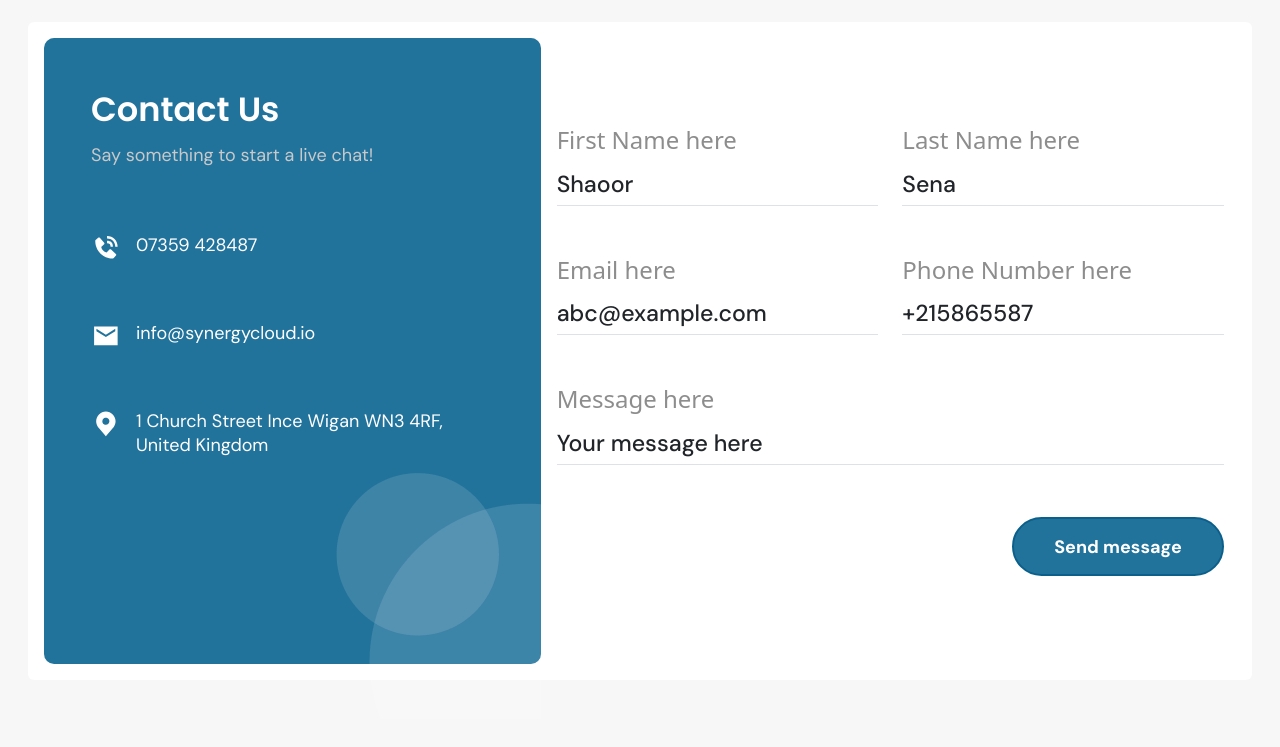
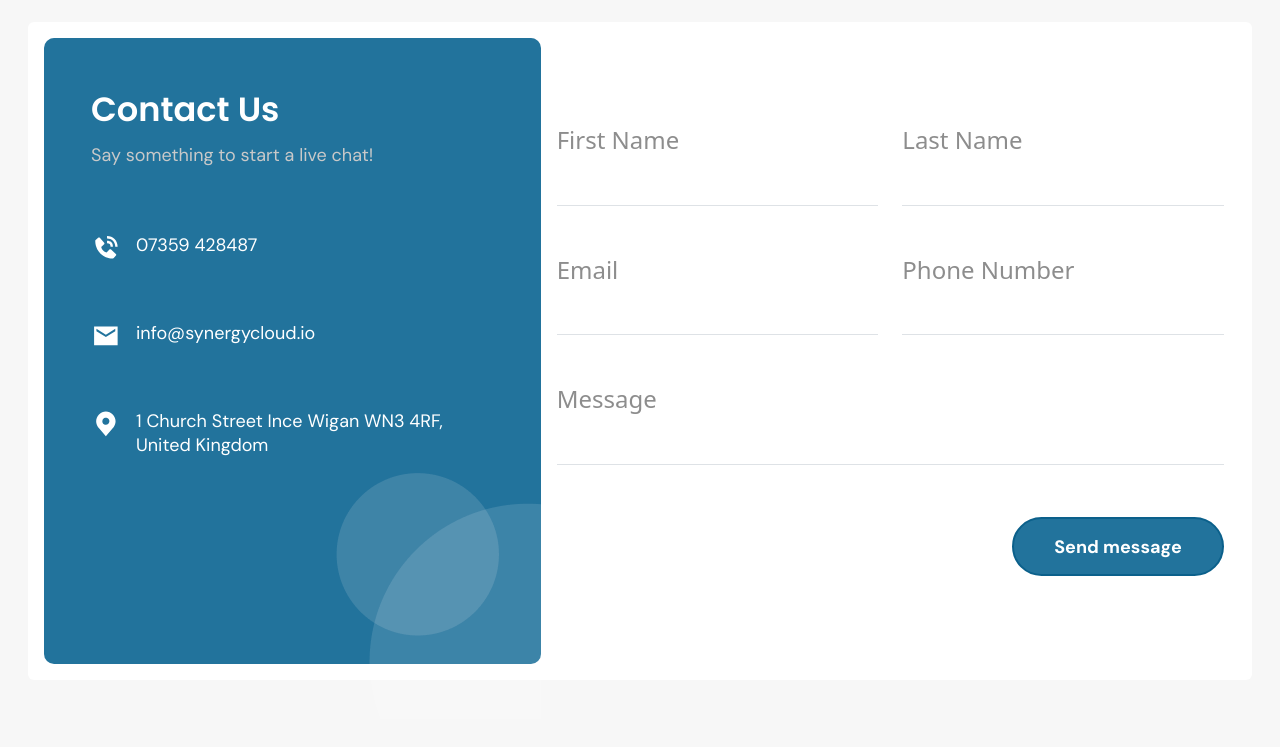
Before and after one commit to NaeemUllah6/synergycloud, a plain HTML site: page index.html in a window 1280 px wide. Shown: the part 4280-5027 px from the top of the page. Drawn offline with nearby package versions, Linux system fonts and the light colour scheme; no server answers; a small style sheet from the web is missing.

Commit message:
commited

```diff
--- a/index.html
+++ b/index.html
@@ -814,14 +814,14 @@
                             <div class="col-12 col-md-6 col-lg-6">
                                 <div class="d-flex flex-column ">
                                     <div class="input-mine ">
-                                        <h2 class="heading">First Name here</h2>
-                                        <input value="Shaoor"
+                                        <h2 class="heading">First Name</h2>
+                                        <input
                                             class=" px-0 border-start-0 border-top-0 border-end-0 custom-input form-control rounded-0"
                                             type="text">
                                     </div>
                                     <div class="input-mine message">
-                                        <h2 class="heading">Email here</h2>
-                                        <input value="abc@example.com"
+                                        <h2 class="heading">Email</h2>
+                                        <input
                                             class=" px-0 border-start-0 border-top-0 border-end-0 custom-input form-control rounded-0"
                                             type="text">
                                     </div>
@@ -830,14 +830,14 @@
                             <div class="col-12 col-md-6 col-lg-6 padding-special pt-0" id="contactus">
                                 <div class="d-flex flex-column ">
                                     <div class="input-mine ">
-                                        <h2 class="heading">Last Name here</h2>
-                                        <input value="Sena"
+                                        <h2 class="heading">Last Name</h2>
+                                        <input
                                             class=" px-0 border-start-0 border-top-0 border-end-0 custom-input form-control rounded-0"
                                             type="text">
                                     </div>
                                     <div class="input-mine message">
-                                        <h2 class="heading">Phone Number here</h2>
-                                        <input value="+215865587"
+                                        <h2 class="heading">Phone Number</h2>
+                                        <input
                                             class=" px-0 border-start-0 border-top-0 border-end-0 custom-input form-control rounded-0"
                                             type="tel">
                                     </div>
@@ -845,8 +845,8 @@
                             </div>
                             <div class="col-12">
                                 <div class="input-mine message">
-                                    <h2 class="heading">Message here</h2>
-                                    <input value="Your message here"
+                                    <h2 class="heading">Message</h2>
+                                    <input
                                         class=" px-0 border-start-0 border-top-0 border-end-0 custom-input form-control rounded-0"
                                         type="text">
                                 </div>
```
